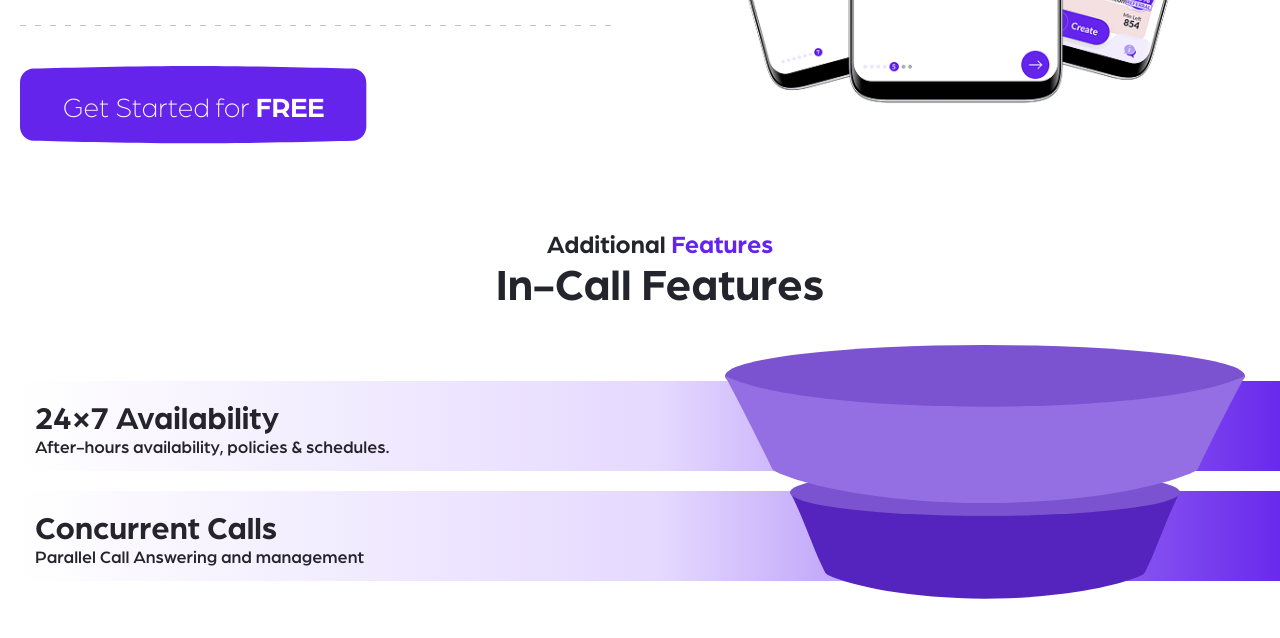
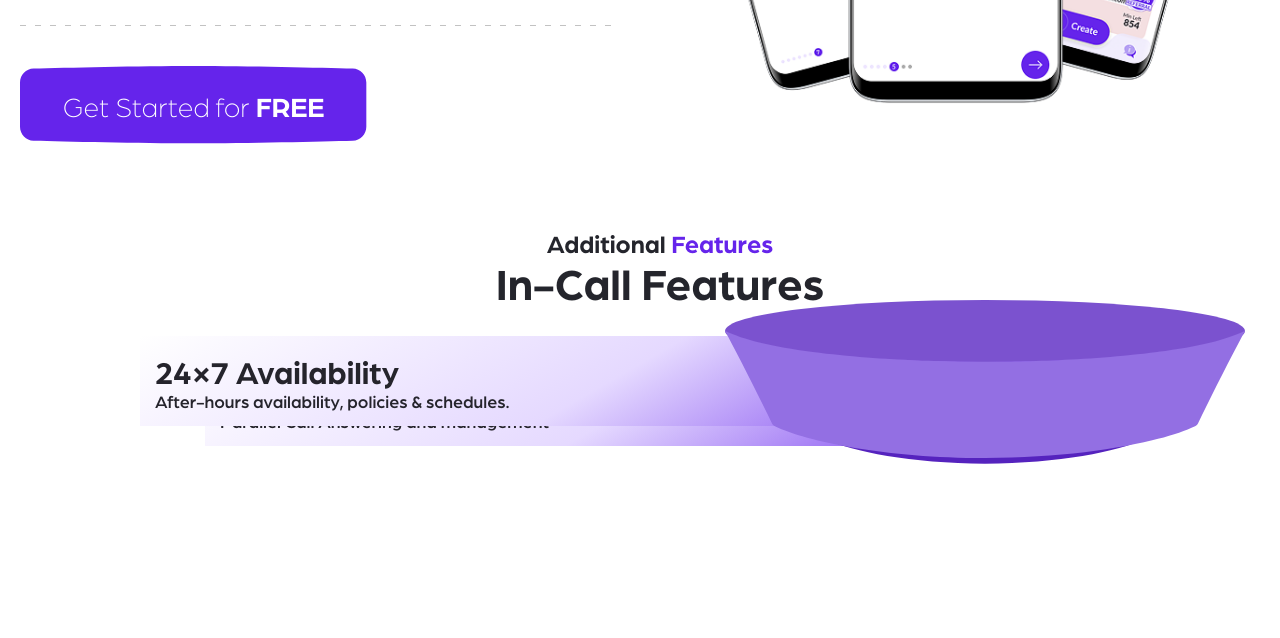
Before and after one commit to designersx-dsx/Rexpt-Sanity-Landing-Page-V2, a React (Create React App) app: page /features in a window 1280 px wide. Shown: the part 1911-2549 px from the top of the page. Built offline with nearby package versions, Linux system fonts and the light colour scheme.

Commit message:
[AM Add Funnal Section V1.2]

```diff
--- a/src/Components/FeatureSection/InCallFeature/InCallFeature.js
+++ b/src/Components/FeatureSection/InCallFeature/InCallFeature.js
@@ -4,16 +4,44 @@ import TitleBar from "../../TitleBar/TitleBar";
 
 const InCallFeature = () => {
     const sections = [
-        { title: "24×7 Availability", desc: "After-hours availability, policies & schedules.", img: "/Svg/Funnel01.svg" },
-        { title: "Concurrent Calls", desc: "Parallel Call Answering and management", img: "/Svg/Funnel02.svg" },
-        { title: "Multilingual Switching", desc: "In-call switching to user preferred language", img: "/Svg/Funnel03.svg" },
-        { title: "Smart Call Routing", desc: "Warm call Transfers or Bookings", img: "/Svg/Funnel04.svg" },
+        {
+            title: "24×7 Availability",
+            desc: "After-hours availability, policies & schedules.",
+            img: "/Svg/Funnel01.svg",
+            textWidth: "70%",
+            leftOffset: "10%"
+        },
+        {
+            title: "Concurrent Calls",
+            desc: "Parallel Call Answering and management",
+            img: "/Svg/Funnel02.svg",
+            textWidth: "65%",
+            leftOffset: "15%"
+        },
+        {
+            title: "Multilingual Switching",
+            desc: "In-call switching to user preferred language",
+            img: "/Svg/Funnel03.svg",
+            textWidth: "60%",
+            leftOffset: "20%"
+        },
+        {
+            title: "Smart Call Routing",
+            desc: "Warm call Transfers or Bookings",
+            img: "/Svg/Funnel04.svg",
+            textWidth: "55%",
+            leftOffset: "25%"
+        },
     ];
 
     const containerRef = useRef(null);
-    const [sectionTops, setSectionTops] = useState([100, 100, 100, 100]); // initial bottom
+    const [sectionTops, setSectionTops] = useState(Array(sections.length).fill(100));
+    const [releasedSections, setReleasedSections] = useState(Array(sections.length).fill(false));
 
-    const targetTops = [25, 40, 55, 65]; // target top positions in %
+    // 🧩 Adjusted to move funnels downward
+    const gap = 15;      // gap between funnels
+    const startTop = 35; // was 25 earlier → increased to move lower
+    const targetTops = sections.map((_, i) => startTop + i * gap);
 
     useEffect(() => {
         const handleScroll = () => {
@@ -21,22 +49,32 @@ const InCallFeature = () => {
             if (!container) return;
 
             const rect = container.getBoundingClientRect();
-            const scrollY = -rect.top; // amount scrolled inside container
+            const scrollY = -rect.top;
             const containerHeight = rect.height - window.innerHeight;
 
-            const newTops = sections.map((_, i) => {
+            const newTops = [...sectionTops];
+            const newReleased = [...releasedSections];
+
+            sections.forEach((_, i) => {
                 const sectionStart = (i * containerHeight) / sections.length;
                 const sectionEnd = ((i + 1) * containerHeight) / sections.length;
+
                 let progress = (scrollY - sectionStart) / (sectionEnd - sectionStart);
-                progress = Math.min(Math.max(progress, 0), 1); // clamp 0-1
-                return 100 - (100 - targetTops[i]) * progress; // move from 100% → targetTop%
+                progress = Math.min(Math.max(progress, 0), 1);
+
+                const newTop = 100 - (100 - targetTops[i]) * progress;
+                newTops[i] = newTop;
+
+                if (progress >= 1 && !newReleased[i]) newReleased[i] = true;
+                else if (progress < 1 && newReleased[i]) newReleased[i] = false;
             });
 
             setSectionTops(newTops);
+            setReleasedSections(newReleased);
         };
 
         window.addEventListener("scroll", handleScroll);
-        handleScroll(); // initial call
+        handleScroll();
         return () => window.removeEventListener("scroll", handleScroll);
     }, [sections.length]);
 
@@ -51,24 +89,29 @@ const InCallFeature = () => {
                     {sections.map((sec, i) => (
                         <div
                             key={i}
-                            className={styles.section}
+                            className={`${styles.section} ${releasedSections[i] ? styles.released : ""}`}
                             style={{
                                 zIndex: sections.length - i,
                                 top: `${sectionTops[i]}%`,
                                 opacity: sectionTops[i] < 100 ? 1 : 0,
-                                transform: `translateY(${sectionTops[i] < 100 ? 0 : 50}px) scale(${sectionTops[i] < 100 ? 1 : 0.9})`,
+                                transform: `translateY(${sectionTops[i] < 100 ? 0 : 30}px) scale(${sectionTops[i] < 100 ? 1 : 0.95})`,
+                                transition: "top 0.6s ease-out, transform 0.6s ease-out, opacity 0.4s ease",
                             }}
                         >
-                            <div className={styles.text}>
+                            <div
+                                className={styles.text}
+                                style={{
+                                    width: sec.textWidth,
+                                    left: sec.leftOffset
+                                }}
+                            >
                                 <h2>{sec.title}</h2>
                                 <p>{sec.desc}</p>
                             </div>
-                           <div className={styles.FunnelShape}>
-  <img src={sec.img} className={styles[`funnelImg${i+1}`]} />
-</div>
-                            {/* <div className={`${styles.funnel} ${styles[`funnel${i + 1}`]}`}>
 
-                            </div> */}
+                            <div className={styles.FunnelShape}>
+                                <img src={sec.img} className={styles[`funnelImg${i + 1}`]} />
+                            </div>
                         </div>
                     ))}
                 </div>
--- a/src/Components/FeatureSection/InCallFeature/InCallFeature.module.css
+++ b/src/Components/FeatureSection/InCallFeature/InCallFeature.module.css
@@ -96,8 +96,10 @@
 .text {
     flex: 1;
     padding-right: 2rem;
-    background-image: linear-gradient(90deg, #FFFFFF,#E5D9FF, #6524EB);
+    background-image: linear-gradient(150deg, #FFFFFF,#E5D9FF, #6524EB);
     padding: 15px;
+    position: absolute;
+    width: 70%;
 }
 
 .text h2 {
```
